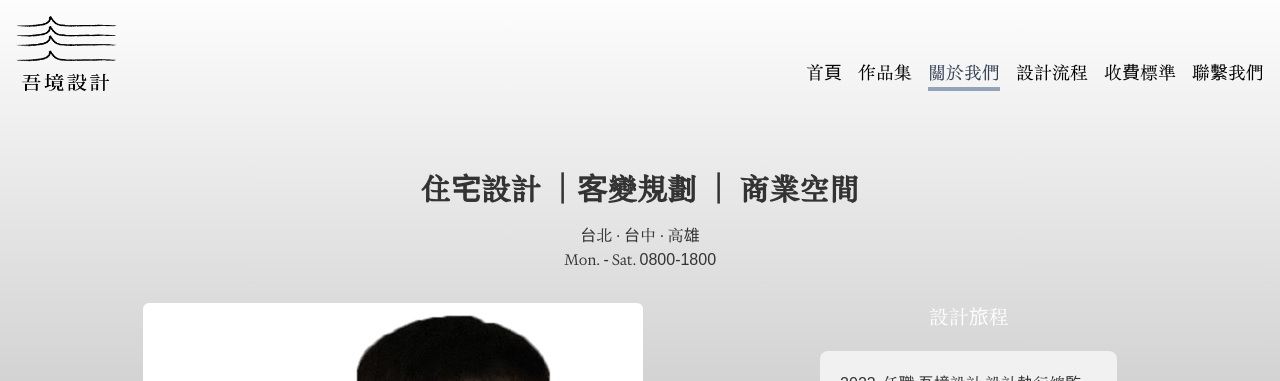
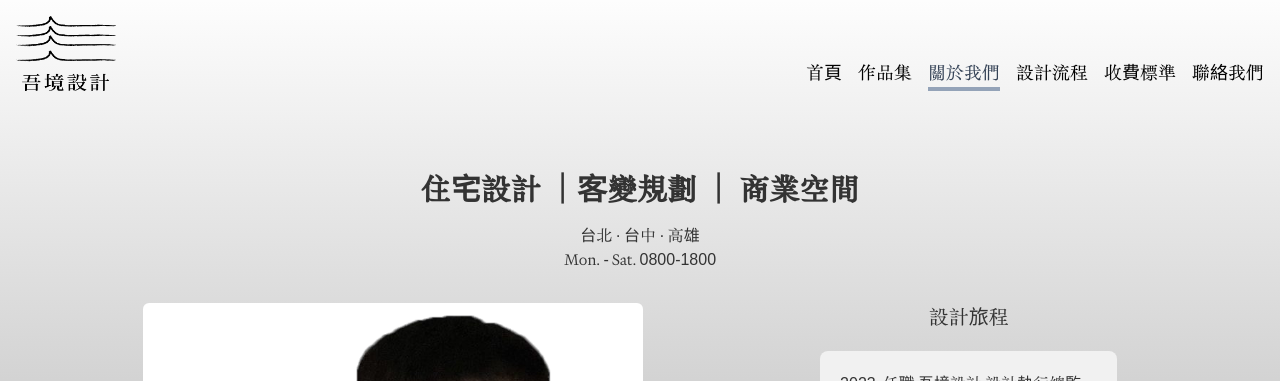
Before and after one commit to naluwan/nextjs_wrid_official_website, a Next.js app: page /nextjs_wrid_official_website/about in a window 1280 px wide. Shown: the top 381 px of the page. Built offline with nearby package versions, Linux system fonts and the light colour scheme.

Commit message:
feat: update sub title color of AboutUs page and update NAV_LINKS info

```diff
--- a/app/(routes)/about/page.tsx
+++ b/app/(routes)/about/page.tsx
@@ -51,7 +51,7 @@ const AboutUsPage: React.FC = () => {
 
         <div>
           {/* 時間軸 */}
-          <h1 className='text-center text-xl text-[#fdfdfd]'>設計旅程</h1>
+          <h1 className='text-center text-xl'>設計旅程</h1>
           <ul className='relative mx-auto max-w-[1200px] list-none p-[20px]'>
             {ceoExp.map((item, idx) => {
               const delay = 600 + idx * 200;
--- a/public/constants/index.ts
+++ b/public/constants/index.ts
@@ -18,7 +18,7 @@ export const NAV_LINKS = [
   { href: '/about', key: 'about', label: '關於我們' },
   { href: '/process', key: 'process', label: '設計流程' },
   { href: '/pricing', key: 'pricing', label: '收費標準' },
-  { href: '/contact', key: 'contact', label: '聯繫我們' },
+  { href: '/contact', key: 'contact', label: '聯絡我們' },
 ];
 
 export type CollectionType = {
```
